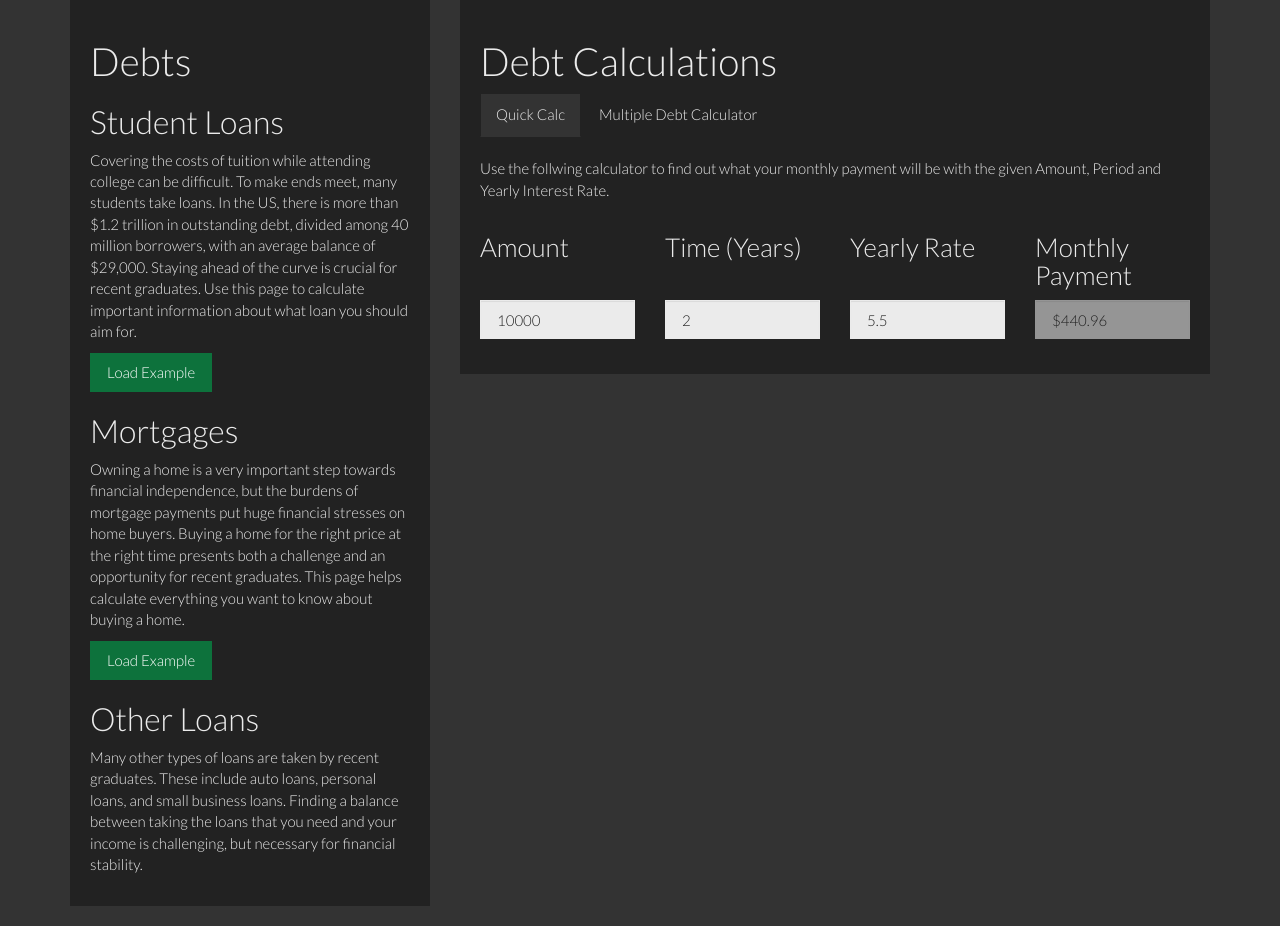
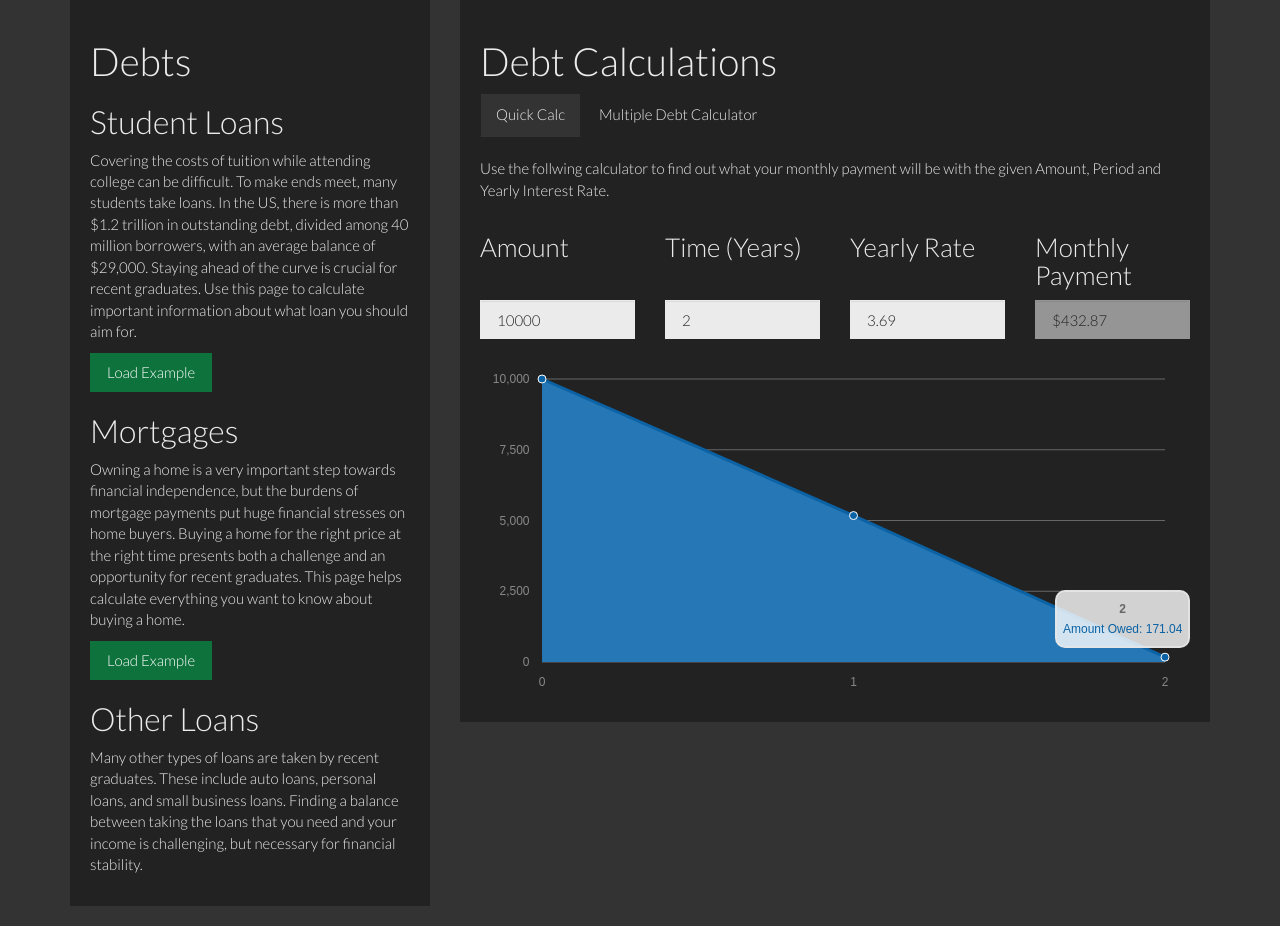
Before and after one commit to RaikesCohort2013/code-one-2015, a Django app: page /debts/ in a window 1280 px wide. Shown: the part 62-988 px from the top of the page. Run offline with Django 3.2, Linux system fonts and the light colour scheme; some libraries are stand-ins or nearby versions.

Commit message:
created a Swag-AF graph of principal remaining over time

```diff
--- /dev/null
+++ b/web/static/js/lib/knockout-morris.js
@@ -0,0 +1,25 @@
+// Generated by CoffeeScript 1.6.3
+(function() {
+  var __hasProp = {}.hasOwnProperty;
+
+  ko.bindingHandlers.morris = {
+    init: function(element, valueAccessor) {
+      var key, options, value, _ref;
+      options = {
+        element: element
+      };
+      _ref = ko.unwrap(valueAccessor());
+      for (key in _ref) {
+        if (!__hasProp.call(_ref, key)) continue;
+        value = _ref[key];
+        options[key] = ko.unwrap(value);
+      }
+      return element.morris = new Morris[options.type](options);
+    },
+    update: function(element, valueAccessor) {
+      var _base;
+      return typeof (_base = element.morris).setData === "function" ? _base.setData(ko.unwrap((ko.unwrap(valueAccessor())).data)) : void 0;
+    }
+  };
+
+}).call(this);
--- a/web/static/js/page/debts.js
+++ b/web/static/js/page/debts.js
@@ -1,17 +1,9 @@
 
-function Debt(amount, rate, period) {
+function Debt(amount, period, rate) {
     var self = this;
     self.amount = ko.observable(amount);
     self.rate = ko.observable(rate);
     self.period = ko.observable(period);
-}
-
-function DebtsViewModel() {
-    var self = this;
-
-    self.amount = ko.observable(10000);
-    self.period = ko.observable(2);
-    self.rate = ko.observable(5.5);
 
     self.dollarDisplay = function(num){
         return  "$" + num.toFixed(2);
@@ -21,15 +13,39 @@ function DebtsViewModel() {
         var interest = self.rate() / 1200;
         var months = self.period() * 12;
         var payment = (self.amount() * interest * Math.pow((1 + interest), months)) / (Math.pow((1 + interest), months) - 1);
-        return self.dollarDisplay(payment);
+        return payment;
     });
 
+    self.paymentFormatted = ko.computed(function(){
+        return  "$" + self.payment().toFixed(2);
+    });
+
+    self.area = ko.computed(function(){
+        var graph = [];
+        var remaining = self.amount();
+        var payment = self.payment();
+        var rate = self.rate() / 100;
+        var year = 0;
+        while(remaining > 0){
+            graph.push({ year: year, value: remaining.toFixed(2) });
+            remaining = remaining * (1+rate) - payment*12;
+            year++;
+        }
+        return graph;
+    });
+}
+
+function DebtsViewModel() {
+    var self = this;
+
+    self.debt = ko.observable(new Debt(10000, 2, 3.69));
+
     self.debts = ko.observableArray([
-        new Debt(5000, 3.5, 24)
+        new Debt(5000, 2, 3.5)
     ]);
 
     self.addDebt = function() {
-        self.debts.push(new Debt(5000, 3.5, 24));
+        self.debts.push(new Debt(5000, 2, 3.5));
     }
 
     self.removeDebt = function() {
@@ -37,15 +53,11 @@ function DebtsViewModel() {
     }
 
     self.studentDebtExample = function() {
-        self.amount(26490);
-        self.period(10);
-        self.rate(4.29);
+        self.debt(new Debt(26490, 10, 4.29));
     }
 
     self.mortgageDebtExample = function() {
-        self.amount(250000);
-        self.period(30);
-        self.rate(3.89);
+        self.debt(new Debt(250000, 30, 3.89));
     }
 }
 
--- a/web/templates/base.html
+++ b/web/templates/base.html
@@ -4,6 +4,7 @@
     <title>{% block title %}{% endblock %}</title>
     {% load staticfiles %}
     <link rel="stylesheet" href="{% static "css/bootstrap.min.css" %}" />
+    <link rel="stylesheet" href="{% static "css/morris.css" %}" />
     <link rel="stylesheet" href="{% static "css/site.css" %}" />
 
     <script src="{% static "js/lib/jquery.min.js" %}"></script>
@@ -12,6 +13,7 @@
     <script src="{% static "js/site.js" %}"></script>
     <script src="{% static "js/lib/moment.js" %}"></script>
     <script src="{% static "js/lib/morris.min.js" %}"></script>
+    <script src="{% static "js/lib/knockout-morris.js" %}"></script>
     <script src="{% static "js/lib/raphael-min.js" %}"></script>
     <script src="{% static "js/lib/underscore" %}"></script>
 </head>
--- a/web/templates/pages/debts.html
+++ b/web/templates/pages/debts.html
@@ -33,7 +33,7 @@
 
     <div class="tab-pane fade active in" id="quick-calc">
         <div class="row">
-            <div class="col-sm-12">
+            <div class="col-sm-12" data-bind="with: debt">
                 <br>
                 <p>Use the follwing calculator to find out what your monthly payment will be with the given Amount, Period and Yearly Interest Rate.</p>
                 <form class="form-horizontal">
@@ -62,10 +62,17 @@
                             <input class="form-control" data-bind="value: rate" />
                         </div>
                         <div class="col-xs-3">
-                            <input class="form-control" disabled="" data-bind="value: payment" />
+                            <input class="form-control" disabled="" data-bind="value: paymentFormatted" />
                         </div>
                     </div>
                 </form>
+                <div data-bind="morris: {type: 'Area',
+                                         data: area,
+                                         xkey: 'year',
+                                         ykeys: ['value'],
+                                         labels: ['Amount Owed'],
+                                         parseTime: false}">
+                </div>
             </div>
         </div>
     </div>
```
